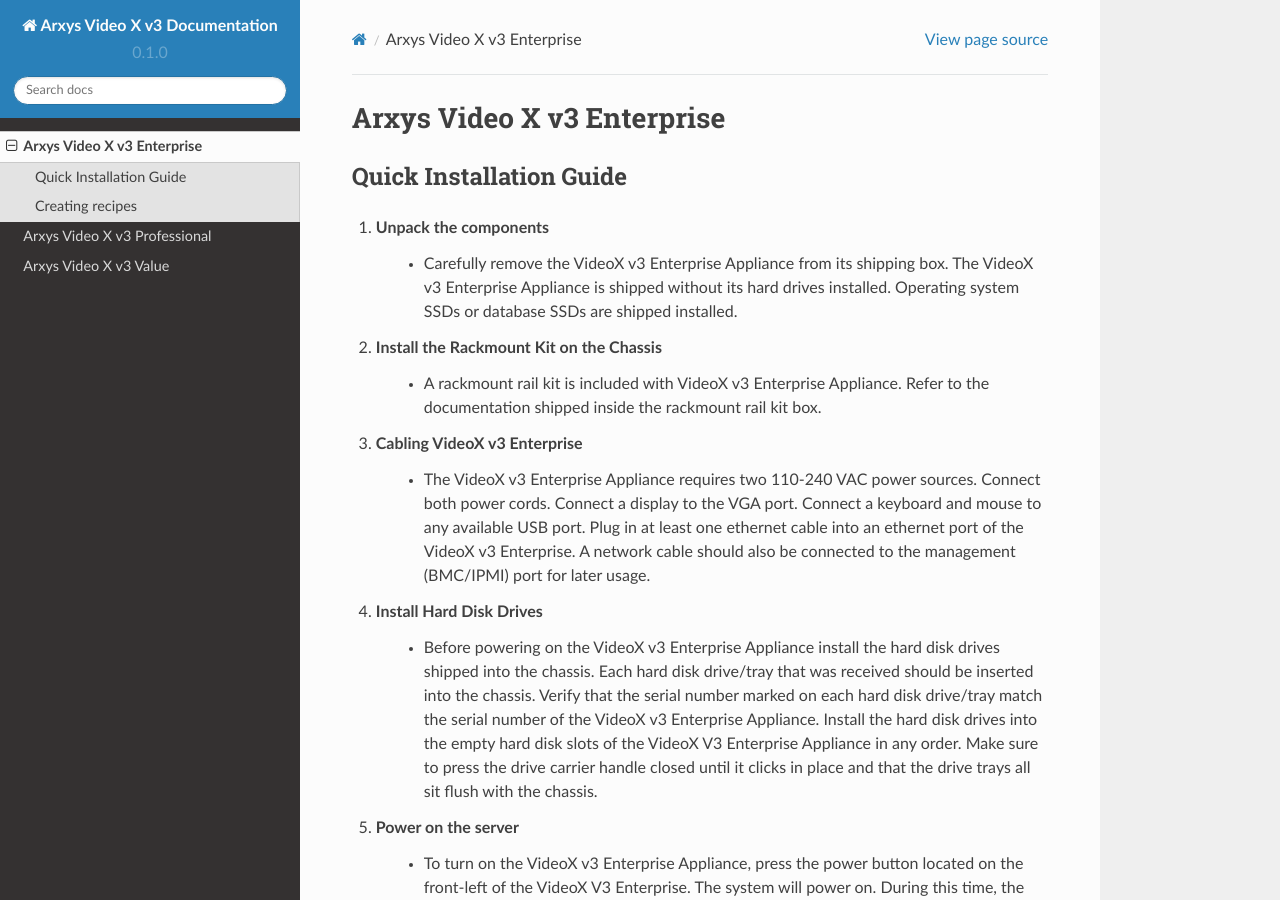
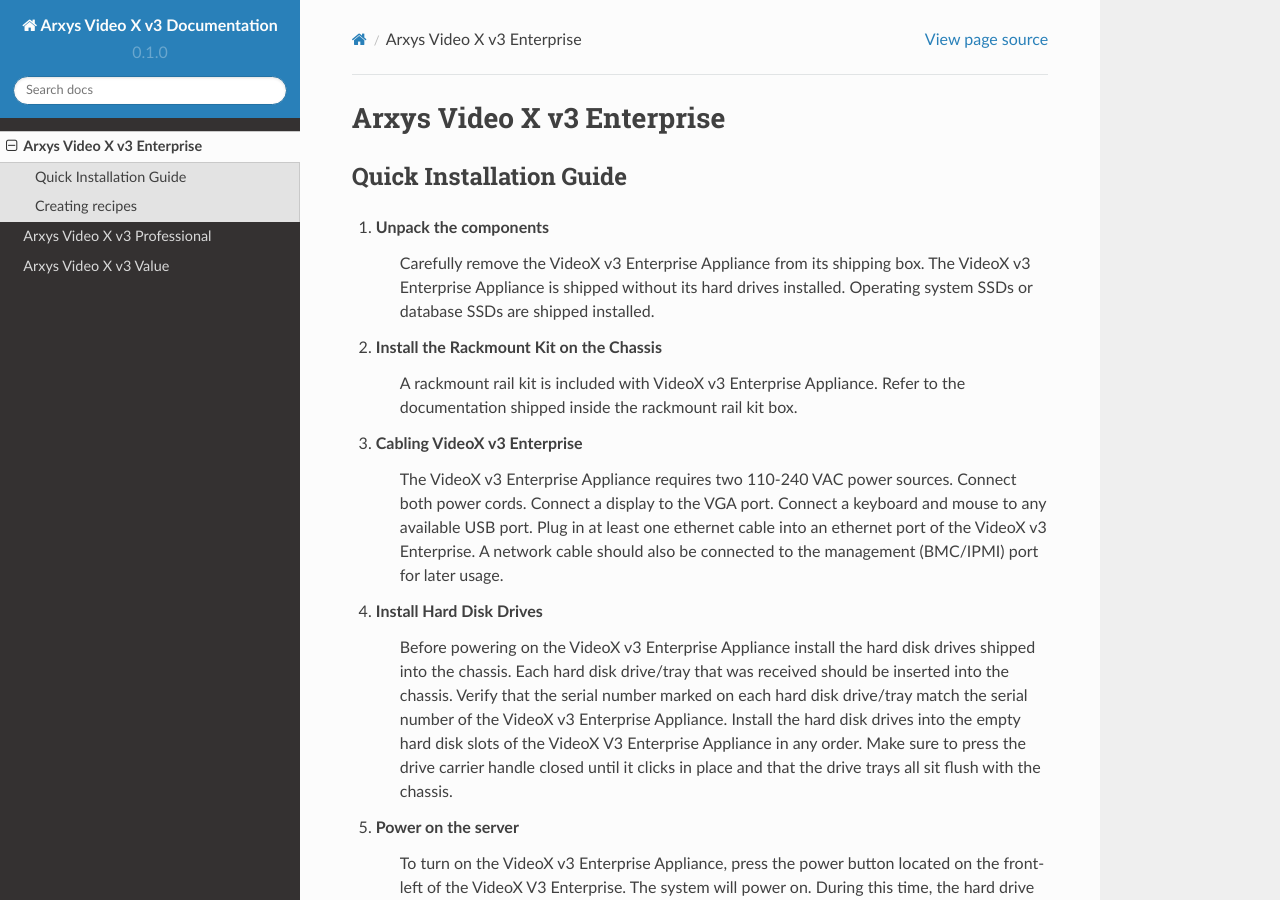
Before and after one commit to ArxysSupport/Documentation, a Sphinx documentation site: the page built from docs/source/VideoX_v3_Enterprise.rst, in a window 1280 px wide and 900 px high. Built offline with Sphinx 7.4.7 and the Read the Docs theme 2.0.0, drawn with Linux system fonts in a browser that asks for light colours.

```diff
--- a/docs/source/VideoX_v3_Enterprise.rst
+++ b/docs/source/VideoX_v3_Enterprise.rst
@@ -8,35 +8,35 @@ Quick Installation Guide
 
 
 #. Unpack the components
-	* Carefully remove the VideoX v3 Enterprise Appliance from its shipping box. The VideoX v3 Enterprise Appliance is shipped without its hard drives installed. Operating system SSDs or database SSDs are shipped installed.
+	Carefully remove the VideoX v3 Enterprise Appliance from its shipping box. The VideoX v3 Enterprise Appliance is shipped without its hard drives installed. Operating system SSDs or database SSDs are shipped installed.
 
 #. Install the Rackmount Kit on the Chassis
-	* A rackmount rail kit is included with VideoX v3 Enterprise Appliance. Refer to the documentation shipped inside the rackmount rail kit box.
+	A rackmount rail kit is included with VideoX v3 Enterprise Appliance. Refer to the documentation shipped inside the rackmount rail kit box.
 
 #. Cabling VideoX v3 Enterprise
-	* The VideoX v3 Enterprise Appliance requires two 110-240 VAC power sources. Connect both power cords. Connect a display to the VGA port. Connect a keyboard and mouse to any available USB port. Plug in at least one ethernet cable into an ethernet port of the VideoX v3 Enterprise. A network cable should also be connected to the management (BMC/IPMI) port for later usage.
+	The VideoX v3 Enterprise Appliance requires two 110-240 VAC power sources. Connect both power cords. Connect a display to the VGA port. Connect a keyboard and mouse to any available USB port. Plug in at least one ethernet cable into an ethernet port of the VideoX v3 Enterprise. A network cable should also be connected to the management (BMC/IPMI) port for later usage.
 
 #. Install Hard Disk Drives
-	* Before powering on the VideoX v3 Enterprise Appliance install the hard disk drives shipped into the chassis. Each hard disk drive/tray that was received should be inserted into the chassis. Verify that the serial number marked on each hard disk drive/tray match the serial number of the VideoX v3 Enterprise Appliance. Install the hard disk drives into the empty hard disk slots of the VideoX V3 Enterprise Appliance in any order. Make sure to press the drive carrier handle closed until it clicks in place and that the drive trays all sit flush with the chassis.
+	Before powering on the VideoX v3 Enterprise Appliance install the hard disk drives shipped into the chassis. Each hard disk drive/tray that was received should be inserted into the chassis. Verify that the serial number marked on each hard disk drive/tray match the serial number of the VideoX v3 Enterprise Appliance. Install the hard disk drives into the empty hard disk slots of the VideoX V3 Enterprise Appliance in any order. Make sure to press the drive carrier handle closed until it clicks in place and that the drive trays all sit flush with the chassis.
 
 #. Power on the server
-	* To turn on the VideoX v3 Enterprise Appliance, press the power button located on the front-left of the VideoX V3 Enterprise. The system will power on. During this time, the hard drive activity LEDs on the VideoX v3 Enterprise Appliance will blink. Allow the VideoX v3 Enterprise Appliance to boot into the Windows® 2019 Server operating system.
+	To turn on the VideoX v3 Enterprise Appliance, press the power button located on the front-left of the VideoX V3 Enterprise. The system will power on. During this time, the hard drive activity LEDs on the VideoX v3 Enterprise Appliance will blink. Allow the VideoX v3 Enterprise Appliance to boot into the Windows® 2019 Server operating system.
 
 #. Windows® Operating System Setup
-	* Once the VideoX V3 Enterprise completely boots, follow the onscreen instructions to complete the license and activation of Windows® 2019 Server;
+	Once the VideoX V3 Enterprise completely boots, follow the onscreen instructions to complete the license and activation of Windows® 2019 Server;
 		#. Select the correct country/region, time and currency, and keyboard layout that are appropriate. Click Next to continue
 		#. Type in the product key found on the Microsoft® COA label located on the front left corner of the appliance. Scratch off the protective/privacy silver coating to reveal the entire product key. Click Next.
 		#. Review and accept the Microsoft® Software License Terms and click Accept.
 		#. Follow the instructions to set the administrative password for the appliance. Please note that the appliance ships without an administrative password. The password set here will create the only set of credentials that can be used to log into the appliance. Arxys is unable to reset this account.
 
 #. Logging into the VideoX V3 Enterprise Appliance
-	* Follow the onscreen instructions to log in using the password set in step 6.4
+	Follow the onscreen instructions to log in using the password set in step 6.4
 
 #. Installation of Video Management Software
-	* The VideoX V3 Enterprise Appliance can be shipped with various video management platform packages. If a specific VMS package was requested with the purchase of the appliance, the platform installation package will auto run when the system is first used. The platform installation packages will be located in the folder located at C:\ArxysSupport\VMS. For additional information on installing, licensing, and configuring VMS see the VMS documentation.
+	The VideoX V3 Enterprise Appliance can be shipped with various video management platform packages. If a specific VMS package was requested with the purchase of the appliance, the platform installation package will auto run when the system is first used. The platform installation packages will be located in the folder located at C:\ArxysSupport\VMS. For additional information on installing, licensing, and configuring VMS see the VMS documentation.
 
 #. Windows® Operating System Updates and Patches
-	* The VideoX V3 Enterprise Appliance ships with the Windows® Server 2019 operating system. Microsoft® routinely release updates and patches to improve stability and security. Any updates released after the VideoX V3 Enterprise has shipped will need to be applied. Consult with you system administrator to verify the best way to install these updates.
+	The VideoX V3 Enterprise Appliance ships with the Windows® Server 2019 operating system. Microsoft® routinely release updates and patches to improve stability and security. Any updates released after the VideoX V3 Enterprise has shipped will need to be applied. Consult with you system administrator to verify the best way to install these updates.
 
 .. code-block:: console
 
```
